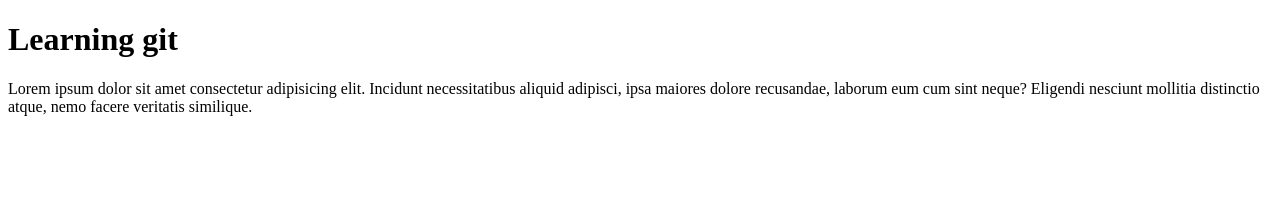
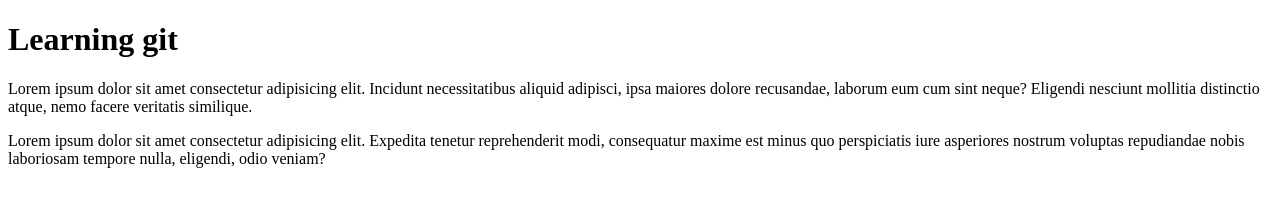
Before and after one commit to 343ada/demo-git, a plain HTML site: page index.html in a window 1280 px wide. Drawn offline with Linux system fonts and the light colour scheme.

Commit message:
added a new paragraph to index.html

```diff
--- a/index.html
+++ b/index.html
@@ -13,5 +13,11 @@
       eum cum sint neque? Eligendi nesciunt mollitia distinctio atque, nemo
       facere veritatis similique.
     </p>
+    <p>
+      Lorem ipsum dolor sit amet consectetur adipisicing elit. Expedita tenetur
+      reprehenderit modi, consequatur maxime est minus quo perspiciatis iure
+      asperiores nostrum voluptas repudiandae nobis laboriosam tempore nulla,
+      eligendi, odio veniam?
+    </p>
   </body>
 </html>
```
Also changed, not shown: CSS/style.css (added).
